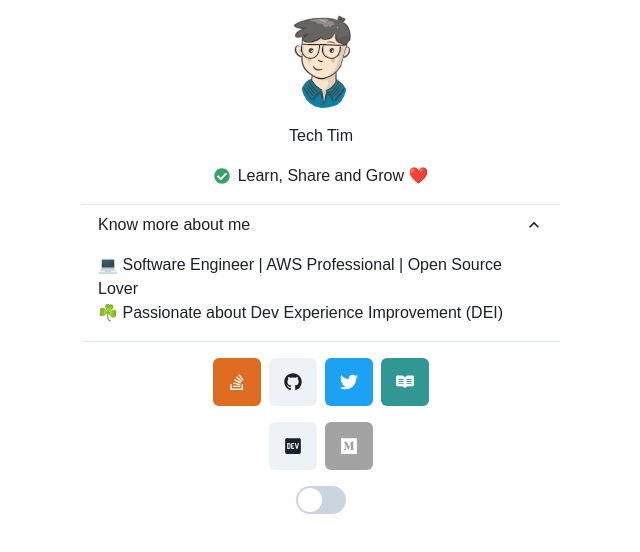
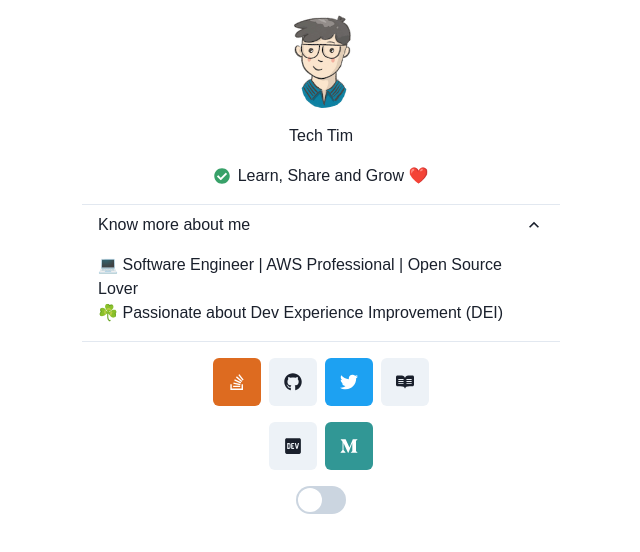
Before and after one commit to tim-hub/techtim-astro-bento-portfolio, a Next.js app: page / in a window 1280 px wide. Shown: the top 552 px of the page, without its empty margins (319-959 px from the left). Built offline with nearby package versions, Linux system fonts and the light colour scheme.

Commit message:
color update

```diff
--- a/components/ui/Intro.tsx
+++ b/components/ui/Intro.tsx
@@ -24,8 +24,6 @@ import {
   FaStackOverflow,
   FaTwitter,
   FaDev,
-  FaDice,
-  FaMedium,
   FaReadme,
   FaMediumM
 } from 'react-icons/fa';
@@ -132,7 +130,7 @@ export const Intro = (
             twitterId && <NextLink href={`https://threadreaderapp.com/user/${twitterId}`} passHref>
               <Link target="_blank" rel="noopener">
                 <Tooltip hasArrow label='Thread Reader'>
-                  <IconButton size="lg" colorScheme={'teal'} aria-label='thread-reader' icon={<FaReadme/>}>
+                  <IconButton size="lg" colorScheme={'gray'} aria-label='thread-reader' icon={<FaReadme/>}>
                     Thread Reader
                   </IconButton>
                 </Tooltip>
@@ -158,7 +156,7 @@ export const Intro = (
             mediumId && <NextLink href={`https://medium.com/@${mediumId}`} passHref>
               <Link target="_blank" rel="noopener">
                 <Tooltip hasArrow label='Medium'>
-                  <IconButton size="lg" colorScheme={'blackAlpha'} aria-label='medium' icon={<FaMedium/>}>
+                  <IconButton size="lg" colorScheme={'teal'} aria-label='medium' icon={<FaMediumM/>}>
                     Medium
                   </IconButton>
                 </Tooltip>
```
